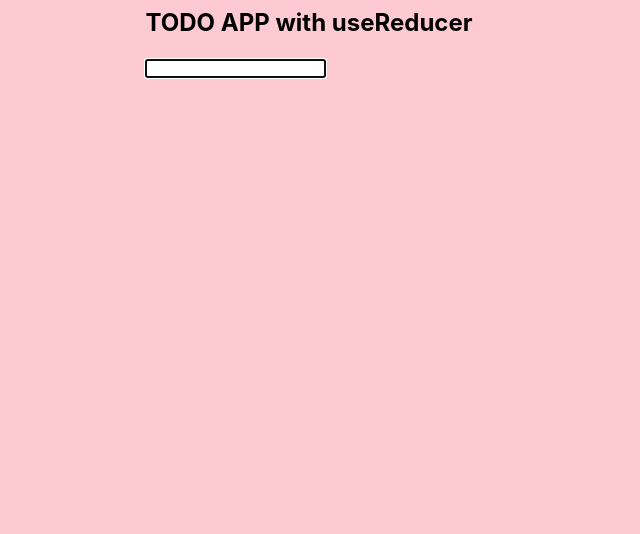
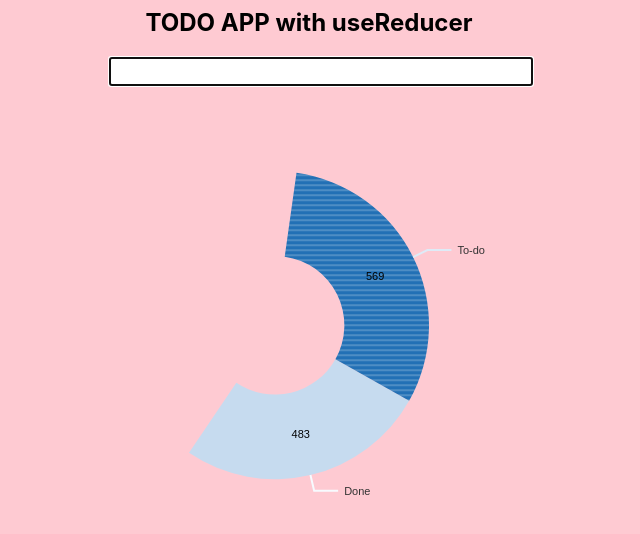
Before and after one commit to dmartorell/todo-app-with-tracking-chart, a React (Create React App) app: page / in a window 1280 px wide. Shown: the top 534 px of the page, without its empty margins (331-971 px from the left). Built offline with nearby package versions, Linux system fonts and the light colour scheme.

Commit message:
Add pie chart

```diff
--- a/package.json
+++ b/package.json
@@ -3,6 +3,9 @@
   "version": "0.1.0",
   "private": true,
   "dependencies": {
+    "@nivo/bar": "^0.73.1",
+    "@nivo/core": "^0.73.0",
+    "@nivo/pie": "^0.73.0",
     "@testing-library/jest-dom": "^5.14.1",
     "@testing-library/react": "^11.2.7",
     "@testing-library/user-event": "^12.8.3",
--- a/src/App.jsx
+++ b/src/App.jsx
@@ -1,7 +1,24 @@
 /* eslint-disable jsx-a11y/no-autofocus */
-import React, { useState, useReducer } from 'react';
+import React, { useState, useReducer, useRef } from 'react';
 import Task from './components/Task/Task';
 import ACTIONS from './ACTIONS';
+import MyResponsivePie from './components/Pie/Pie';
+
+const data = [
+  {
+    id: 'Done',
+    label: 'Done',
+    value: 483,
+    color: 'hsl(165, 50%, 10%)',
+  },
+
+  {
+    id: 'To-do',
+    label: 'To-do',
+    value: 569,
+    color: 'hsl(100, 90%, 90%)',
+  },
+];
 
 const reducer = ((todos, action) => {
   switch (action.type) {
@@ -25,6 +42,8 @@ const reducer = ((todos, action) => {
 });
 
 function App() {
+  const inputRef = useRef();
+
   const [taskName, setTaskName] = useState('');
 
   const [todos, dispatch] = useReducer(reducer, []);
@@ -36,21 +55,25 @@ function App() {
   };
   return (
     <>
-      <h2>TODO APP with useReducer</h2>
+      <h2 style={{ textAlign: 'center' }}>TODO APP with useReducer</h2>
       <br />
       <form onSubmit={handleSubmit}>
-        <input type="text" value={taskName} onChange={(e) => setTaskName(e.target.value)} autoFocus />
+        <input ref={inputRef} style={{ width: '100%', padding: '5px 10px' }} type="text" value={taskName} onChange={(e) => setTaskName(e.target.value)} autoFocus />
       </form>
       <br />
       <ul>
         {
         todos.map((task) => (
           <li style={{ listStyle: 'none' }} key={task.id}>
-            <Task task={task} dispatch={dispatch} />
+            <Task task={task} dispatch={dispatch} inputRef={inputRef} />
           </li>
         ))
       }
       </ul>
+      <br />
+      <div style={{ height: '400px', width: '400px' }}>
+        <MyResponsivePie data={data} />
+      </div>
     </>
   );
 }
--- /dev/null
+++ b/src/components/Pie/Pie.jsx
@@ -0,0 +1,57 @@
+/* eslint-disable react/prop-types */
+import React from 'react';
+import { ResponsivePie } from '@nivo/pie';
+
+const MyResponsivePie = ({ data }) => (
+  <ResponsivePie
+    data={data}
+    margin={{
+      top: 30, right: 80, bottom: 30, left: 80,
+    }}
+    startAngle={214}
+    endAngle={8}
+    innerRadius={0.45}
+    activeOuterRadiusOffset={8}
+    colors={{ scheme: 'blues' }}
+    borderWidth={0}
+    borderColor="none"
+    arcLinkLabelsSkipAngle={10}
+    arcLinkLabelsTextColor="#333333"
+    arcLinkLabelsThickness={2}
+    arcLinkLabelsColor={{ from: 'color' }}
+    arcLabelsSkipAngle={10}
+    arcLabelsTextColor={{ from: 'color', modifiers: [['darker', 12]] }}
+    defs={[
+      {
+        id: 'lines',
+        type: 'patternLines',
+        background: '#2270B5',
+        color: 'rgba(255, 255, 255, 0.2)',
+        padding: 1,
+        stagger: false,
+      },
+      {
+        id: 'dots',
+        type: 'patternLines',
+        background: '#C6DBEF',
+        color: 'rgba(255, 255, 255, 0)',
+      },
+    ]}
+    fill={[
+      {
+        match: {
+          id: 'Done',
+        },
+        id: 'dots',
+      },
+      {
+        match: {
+          id: 'To-do',
+        },
+        id: 'lines',
+      },
+    ]}
+  />
+);
+
+export default MyResponsivePie;
--- a/src/components/Task/Task.jsx
+++ b/src/components/Task/Task.jsx
@@ -1,8 +1,8 @@
+/* eslint-disable react/prop-types */
 import React from 'react';
-import PropTypes from 'prop-types';
 import ACTIONS from '../../ACTIONS';
 
-const Task = ({ task, dispatch }) => (
+const Task = ({ task, dispatch, inputRef }) => (
   <>
     <p style={{ display: 'inline', textDecoration: task.complete ? 'line-through' : '' }}>
       {task.name}
@@ -10,7 +10,10 @@ const Task = ({ task, dispatch }) => (
     <button
       style={{ margin: '5px 7px', padding: '0 5px' }}
       type="button"
-      onClick={() => dispatch({ type: ACTIONS.TOGGLE_TASK, id: task.id })}
+      onClick={() => {
+        dispatch({ type: ACTIONS.TOGGLE_TASK, id: task.id });
+        inputRef.current.focus();
+      }}
     >
       {task.complete ? 'Unmark' : 'Done'}
 
@@ -18,22 +21,14 @@ const Task = ({ task, dispatch }) => (
     <button
       style={{ margin: '5px 7px', padding: '0 5px' }}
       type="button"
-      onClick={() => dispatch({ type: ACTIONS.DELETE_TASK, id: task.id })}
+      onClick={() => {
+        dispatch({ type: ACTIONS.DELETE_TASK, id: task.id });
+        inputRef.current.focus();
+      }}
     >
       Delete
-
     </button>
   </>
 );
 
-Task.propTypes = {
-  task: PropTypes.shape({
-    id: PropTypes.number,
-    name: PropTypes.string,
-    complete: PropTypes.bool,
-  })
-    .isRequired,
-  dispatch: PropTypes.func.isRequired,
-};
-
 export default Task;
--- a/src/index.css
+++ b/src/index.css
@@ -11,5 +11,5 @@ body {
     sans-serif;
   -webkit-font-smoothing: antialiased;
   -moz-osx-font-smoothing: grayscale;
-  background-color: rgb(254, 202, 210);
+  background-color: #fecad2;
 }
```
Also changed, not shown: 1 other file (tests, documents, lock files or other folders).
